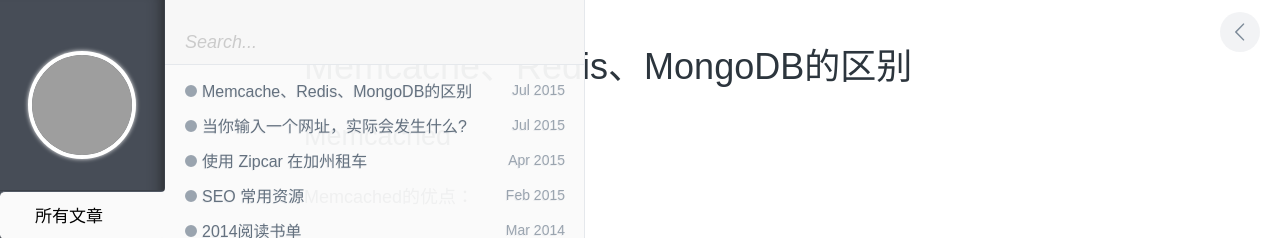
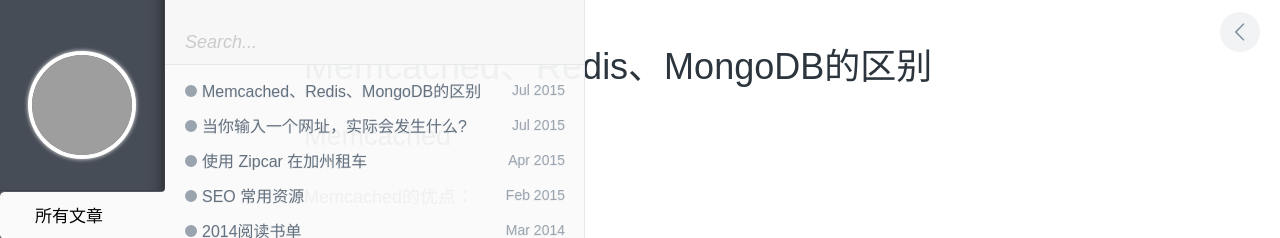
Before and after one commit to duduool/duduool.github.io, a Jekyll site: the page built from _posts/tech/2015-07-16-difference-between-memcached-redis-mongodb.md, in a window 1280 px wide. Shown: the top 238 px of the page. Built offline with Jekyll 4.4.1, drawn with Linux system fonts in a browser that asks for light colours; grey boxes are pictures that could not be loaded.

Commit message:
Update and rename 2015-07-16-difference-between-memcache-redis-mongodb.md to 2015-07-16-difference-between-memcached-redis-mongodb.md

```diff
--- a/_posts/tech/2015-07-16-difference-between-memcache-redis-mongodb.md
+++ b/_posts/tech/2015-07-16-difference-between-memcached-redis-mongodb.md
@@ -1,9 +1,9 @@
 ---
 layout: post
-title: Memcache、Redis、MongoDB的区别
+title: Memcached、Redis、MongoDB的区别
 category: 技术
 tags: [NoSQL]
-keywords: Memcache、Redis、MongoDB
+keywords: Memcached、Redis、MongoDB
 description:
 ---
 
```
